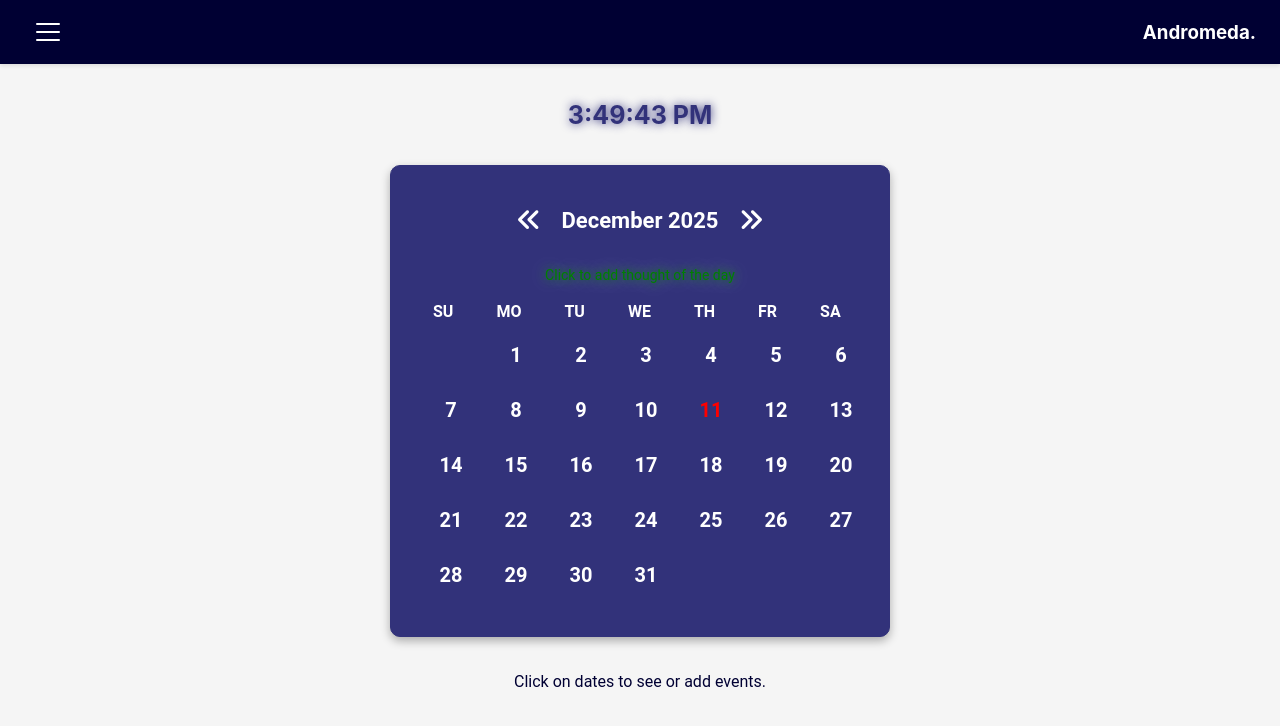
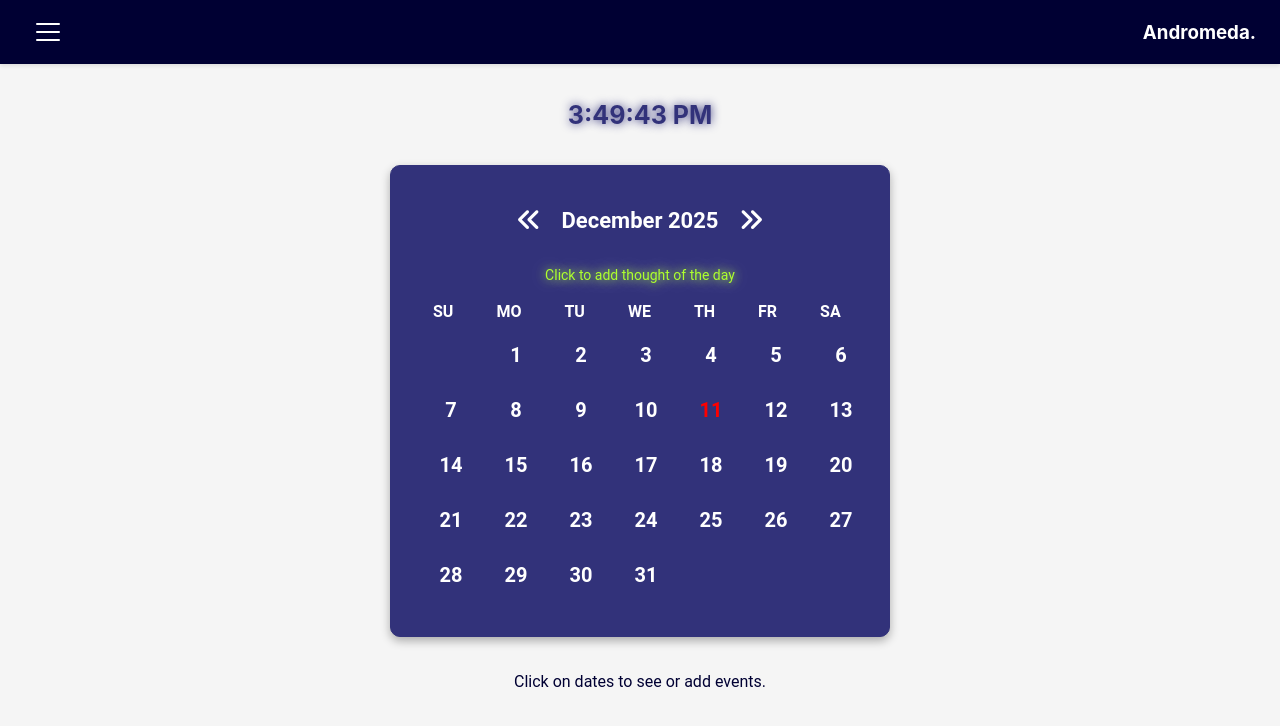
Before and after one commit to abk2191/organiser, a React (Vite) app: page /organiser/calendar in a window 1280 px wide. Shown: the top 726 px of the page. Built offline with nearby package versions, Linux system fonts and the light colour scheme.

Commit message:
Added new features

```diff
--- a/src/Calendar.jsx
+++ b/src/Calendar.jsx
@@ -670,7 +670,7 @@ function Calendar() {
                   marginTop: "15px",
                   marginBottom: "10px",
                   fontSize: "15px",
-                  color: "green",
+                  color: "greenyellow",
                 }}
               >
                 {moodForSelectedDate.mood}
@@ -1115,7 +1115,7 @@ function Calendar() {
               onClick={handleMood}
               style={{
                 fontSize: "15px",
-                color: "green",
+                color: "greenyellow",
                 marginBottom: "12px",
               }}
             >
--- a/src/index.css
+++ b/src/index.css
@@ -1339,12 +1339,12 @@ html.dark-theme {
   justify-content: center;
   text-align: center;
   margin-bottom: 3px;
-  color: yellow;
-  text-shadow: 0 0 10px green, 0 0 20px rgba(255, 255, 255, 0.5);
+  color: greenyellow;
+  text-shadow: 0 0 10px greenyellow, 0 0 20px rgba(255, 255, 255, 0.5);
 }
 
 .mood-display {
-  text-shadow: 0 0 10px green, 0 0 20px rgba(255, 255, 255, 0.5);
+  text-shadow: 0 0 10px greenyellow, 0 0 20px rgba(255, 255, 255, 0.5);
 }
 
 /* From Uiverse.io by cssbuttons-io */
```
